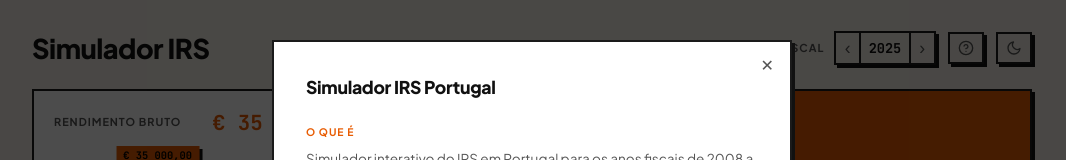
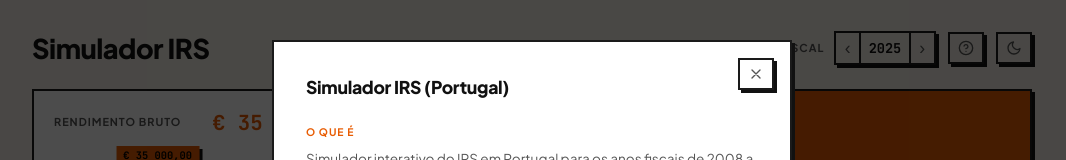
Before and after one commit to hmiguel/irs, an Astro site: page / in a window 1280 px wide. Both pictures are taken after a click on the button 1074 px from the left and 48 px from the top of the page. Shown: the top 160 px of the page, without its empty margins (108-1174 px from the left). Built offline with nearby package versions, Linux system fonts and the light colour scheme; Astro itself is replaced by a stand-in of ours.

Commit message:
style: update help modal close button to match main UI buttons
Also rename modal title to "Simulador IRS (Portugal)".

Co-Authored-By: Claude Sonnet 4.6 <noreply@anthropic.com>

```diff
--- a/src/pages/index.astro
+++ b/src/pages/index.astro
@@ -461,9 +461,13 @@ const INFLATION_MAP = Object.fromEntries(
   <template x-teleport="body">
     <div class="help-overlay" x-show="showHelp" @click.self="showHelp = false" @keydown.escape.window="showHelp = false">
       <div class="help-modal" role="dialog" aria-modal="true" aria-label="Ajuda">
-        <button class="help-close" @click="showHelp = false" aria-label="Fechar">✕</button>
+        <button class="help-close" @click="showHelp = false" aria-label="Fechar">
+          <svg aria-hidden="true" focusable="false" width="16" height="16" fill="none" viewBox="0 0 24 24" stroke="currentColor" stroke-width="2">
+            <path stroke-linecap="round" d="M6 6l12 12M6 18L18 6"/>
+          </svg>
+        </button>
 
-        <h2 class="help-title">Simulador IRS Portugal</h2>
+        <h2 class="help-title">Simulador IRS (Portugal)</h2>
 
         <div class="help-section">
           <div class="help-section-label">O que é</div>
--- a/src/styles/main.css
+++ b/src/styles/main.css
@@ -706,12 +706,17 @@
     }
     .help-close {
       position: absolute; top: 1rem; right: 1rem;
-      background: transparent; border: none;
-      color: var(--muted); font-size: 1rem;
-      cursor: pointer; line-height: 1;
-      transition: color .1s;
+      background: transparent;
+      border: 2px solid var(--border);
+      border-radius: 0;
+      padding: .38rem .5rem;
+      color: var(--muted);
+      cursor: pointer;
+      display: flex; align-items: center; justify-content: center;
+      box-shadow: var(--shadow);
+      transition: border-color .1s, color .1s;
     }
-    .help-close:hover { color: var(--primary); }
+    .help-close:hover { border-color: var(--primary); color: var(--primary); }
     .help-title {
       font-size: 1.1rem; font-weight: 800;
       letter-spacing: -.3px; margin-bottom: 1.5rem;
```
